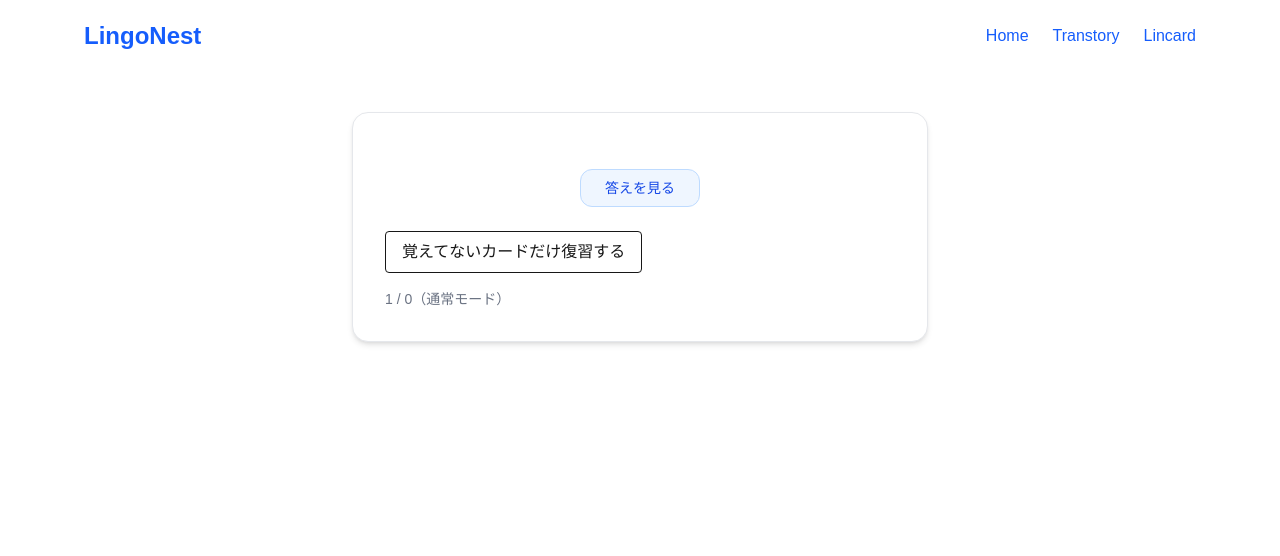
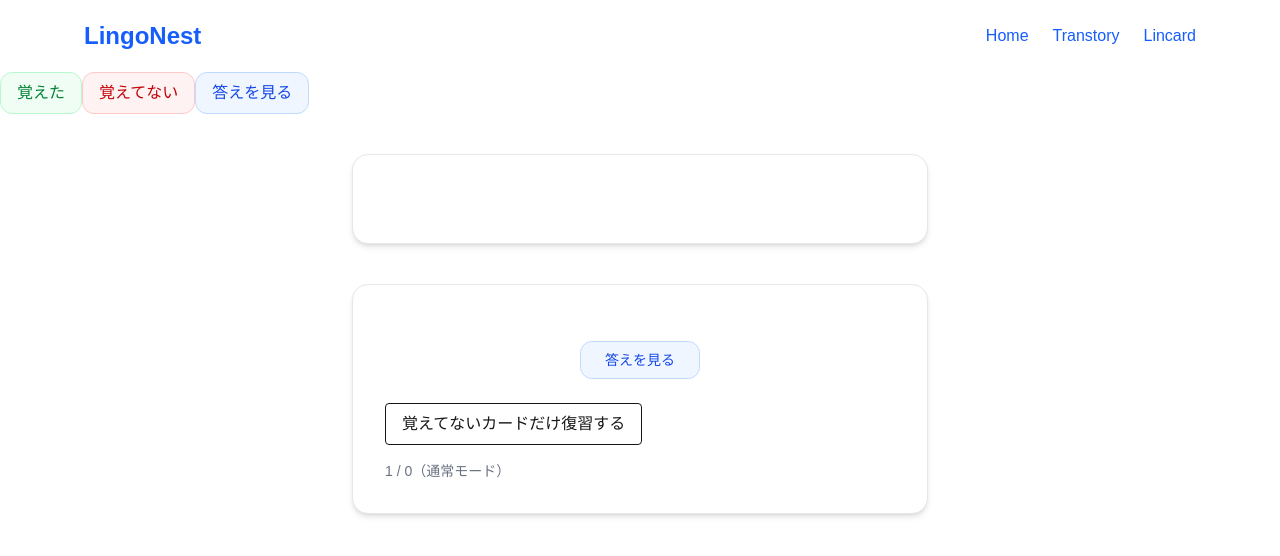
Before and after one commit to kodai-Java/lingo-nest, a Next.js app: page /lincard in a window 1280 px wide. Shown: the top 556 px of the page. Built offline with nearby package versions, Linux system fonts and the light colour scheme.

Commit message:
show components

```diff
--- a/app/lincard/page.tsx
+++ b/app/lincard/page.tsx
@@ -2,6 +2,7 @@
 
 import React, { useMemo, useState } from 'react'
 import { useEnglishJapaneseWordTable } from '../transtory/Transtory/EnglishHistory/hooks'
+import { FlashcardViewer } from '@/app/lincard/FlashcardViewer'
 
 export default function Page() {
   const { enAndJaWordRows } = useEnglishJapaneseWordTable()
@@ -55,6 +56,8 @@ export default function Page() {
 
   return (
     <>
+      <FlashcardViewer />
+      {/* コンポーネント作成 */}
       <div className="w-full max-w-xl p-8 bg-white rounded-2xl border border-gray-200 shadow-md transition-all duration-300 mx-auto my-10">
         <p className="text-2xl font-semibold text-gray-900 mb-6 text-center">
           {currentCard && !Array.isArray(currentCard) && currentCard.englishWord}
```
